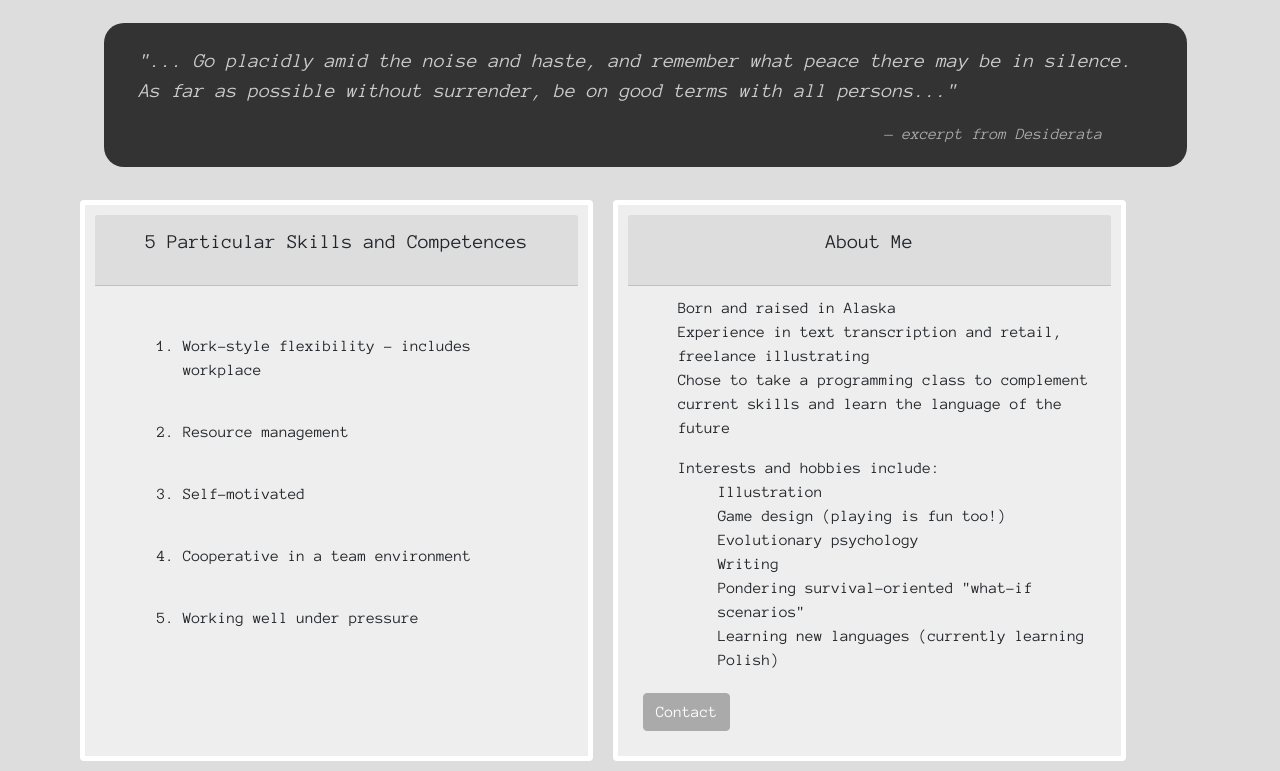
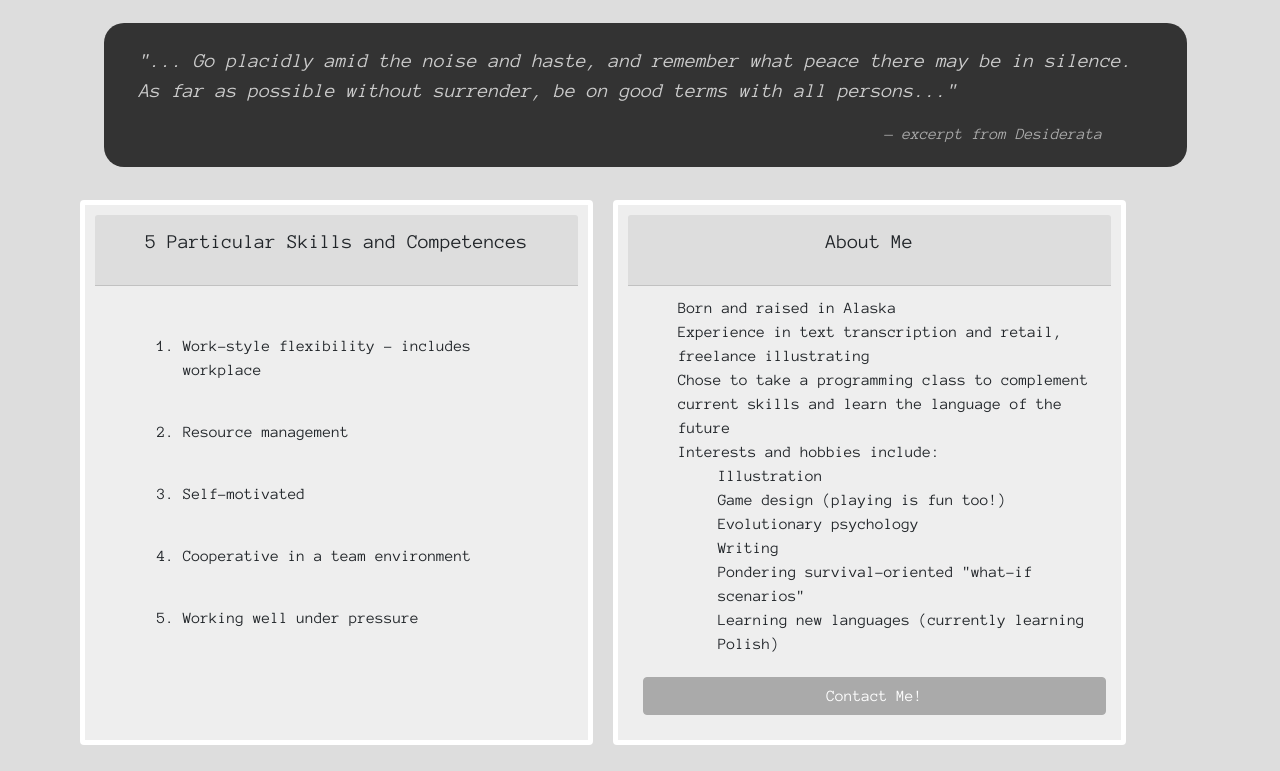
Before and after one commit to lenjha/portfolio-site, a plain HTML site: page index.html in a window 1280 px wide. Shown: the part 3886-4657 px from the top of the page. Drawn offline with Linux system fonts and the light colour scheme.

Commit message:
adjust indentation, contact button, and README.md

```diff
--- a/css/custom.css
+++ b/css/custom.css
@@ -37,6 +37,10 @@ ul {
 
 .btn-nav1 {
   margin-top: 50px;
+}
+
+.btn-primary {
+  width: 100%;
 }
 
 .card-header {
--- a/index.html
+++ b/index.html
@@ -99,7 +99,6 @@
               <li>Born and raised in Alaska</li>
               <li>Experience in text transcription and retail, freelance illustrating</li>
               <li>Chose to take a programming class to complement current skills and learn the language of the future</li>
-                <p>
                 <li>Interests and hobbies include:</li>
                 <ul>
                   <li>Illustration</li>
@@ -109,12 +108,11 @@
                   <li>Pondering survival-oriented "what-if scenarios"</li>
                   <li>Learning new languages (currently learning Polish)</li>
                 </ul>
-                </p>
             </ul>
-              <a href="#" class="btn btn-primary">Contact</a>
+            <a href="#" class="btn btn-primary">Contact Me!</a>
           </div>
         </div>
-        </div>
+
       </div>
     </div>
   </body>
```
Also changed, not shown: 1 other file. Lines whose indentation alone changed are shown as unchanged.
